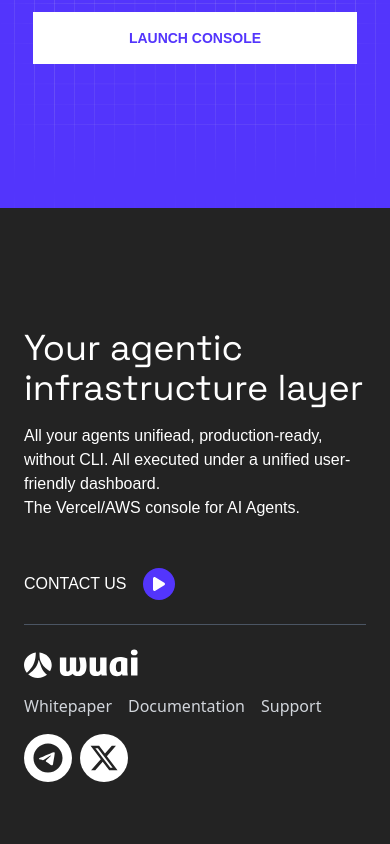
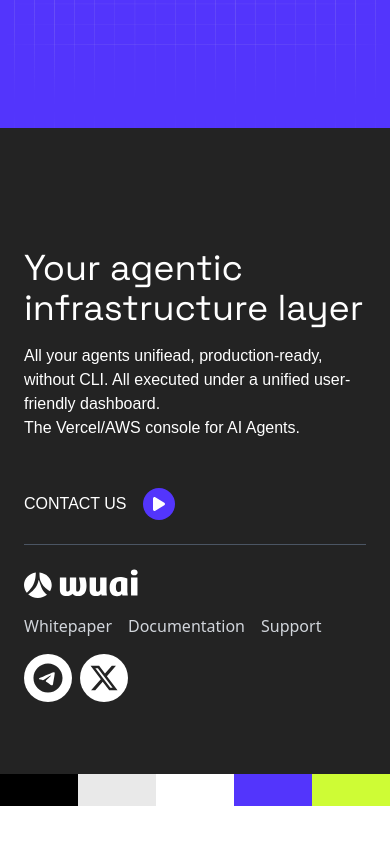
Before and after one commit to novadevs-opensource/wuai-v2-landing, a React (Vite) app: page / in a window 390 px wide. Shown: the part 5277-6121 px from the top of the page. After the commit the page ends 6083 px from the top, so only its background shows below. Built offline with nearby package versions, Linux system fonts and the light colour scheme; a web font is replaced by a local one.

Commit message:
feat: add palette block

```diff
--- /dev/null
+++ b/src/components/Common/PaletteBlock.tsx
@@ -0,0 +1,25 @@
+import React from 'react';
+
+const PaletteBlock: React.FC = () => {
+  const colors = [
+    '#000000', // black
+    '#e9e9e9', // gray
+    '#ffffff', // white
+    '#5335fc', // primary purple
+    '#cefc35', // green
+  ];
+
+  return (
+    <div className="palette flex w-full">
+      {colors.map((color, index) => (
+        <div
+          key={index}
+          className="color h-8 flex-1"
+          style={{ backgroundColor: color }}
+        ></div>
+      ))}
+    </div>
+  );
+};
+
+export default PaletteBlock;
--- a/src/components/MainBlocks/Features.tsx
+++ b/src/components/MainBlocks/Features.tsx
@@ -29,7 +29,7 @@ export default function Features({ leftFeatures, screenshotImage, rightFeatures,
     );
 
     return (
-        <section className="border border-gray-400 border-t-0 border-b-0 bordered-container mx-auto pt-16 pb-36 px-6 grain">
+        <section className="border border-gray-400 border-t-0 border-b-0 bordered-container mx-auto md:py-36 md:pb-12 md:p-12 px-6 py-16 grain">
             <div className="grid lg:grid-cols-3 md:grid-cols-2 grid-cols-1 gap-4">
                 {/* desktop hidden */}
                 {renderFeatureColumn(leftFeatures)}
--- a/src/pages/IndexPage.tsx
+++ b/src/pages/IndexPage.tsx
@@ -10,6 +10,7 @@ import Marquee from "../components/Separators/Marquee";
 import upload from "../assets/images/upload.png";
 import screenshot from "../assets/images/screenshot.png";
 import solana from "../assets/images/brands/solana.png";
+import PaletteBlock from "../components/Common/PaletteBlock";
 
 const IndexPage = () => {
     const data = {
@@ -202,6 +203,8 @@ const IndexPage = () => {
                 socialLinks={data.footer.socialLinks}
                 bottomLinks={data.footer.bottomLinks}
             />
+
+            <PaletteBlock/>
         </>
     );
 }
```
